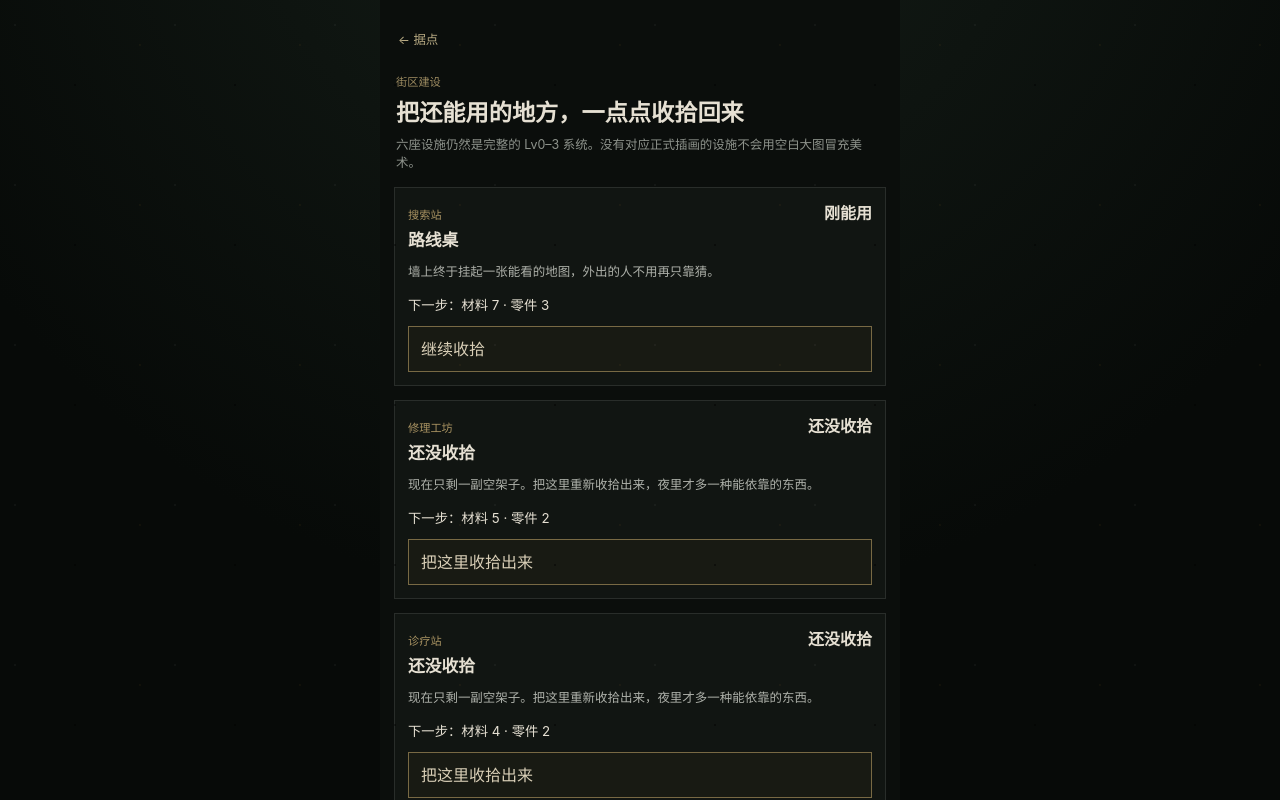
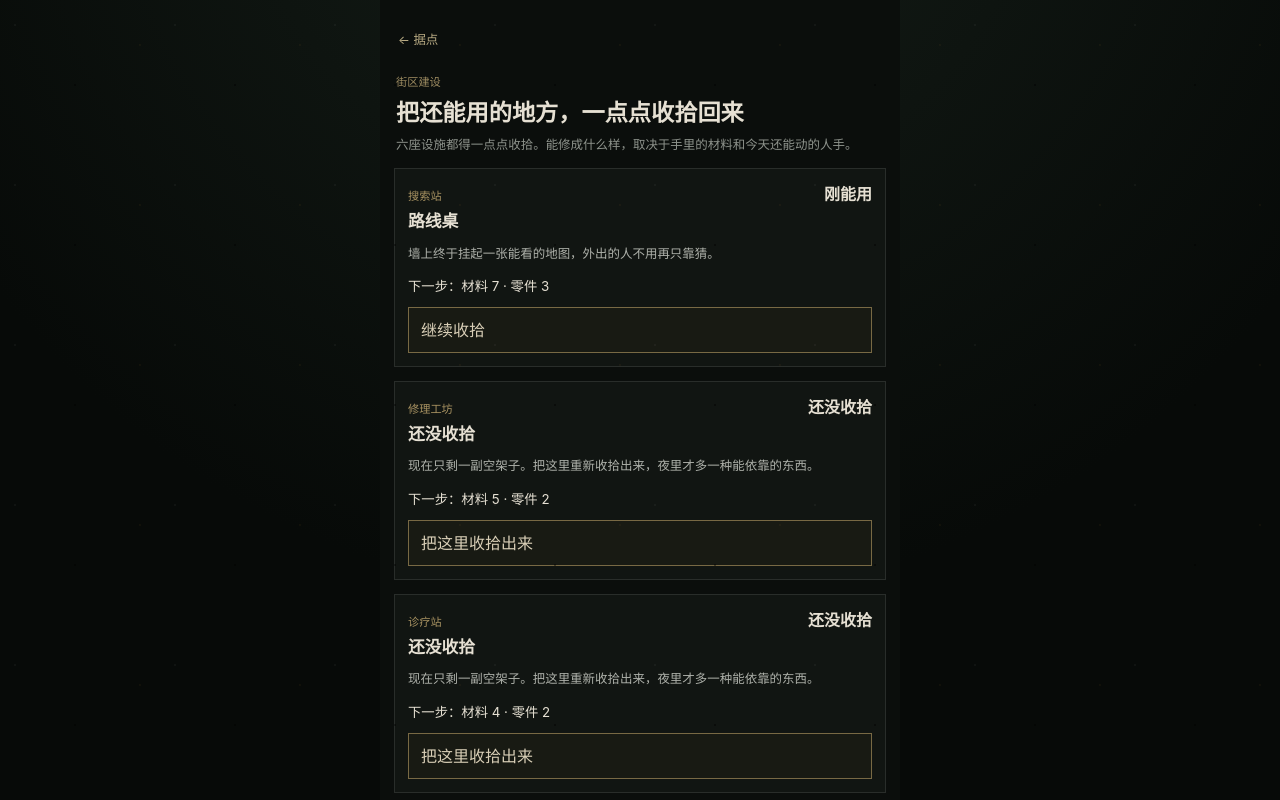
Before and after one commit to Lorenzo-Holmes/Ember-Street, a React (Vite) app: page / in a window 1280 px wide. Both pictures are taken after a click on the button "查看六座设施 ›". Shown: the top 800 px of the page. Built offline with nearby package versions, Linux system fonts and the light colour scheme.

Commit message:
polish(ui-v1): remove meta copy from building page

```diff
--- a/src/ui/v1/HomeBaseView.tsx
+++ b/src/ui/v1/HomeBaseView.tsx
@@ -82,7 +82,7 @@ function BuildingList({ state, onCommit, onBack }: Pick<HomeBaseViewProps, 'stat
         <button className="v1-back" onClick={onBack}>← 据点</button>
         <span>街区建设</span>
         <h1>把还能用的地方，一点点收拾回来</h1>
-        <p>六座设施仍然是完整的 Lv0–3 系统。没有对应正式插画的设施不会用空白大图冒充美术。</p>
+        <p>六座设施都得一点点收拾。能修成什么样，取决于手里的材料和今天还能动的人手。</p>
       </header>
 
       <div className="v1-building-list">
```
